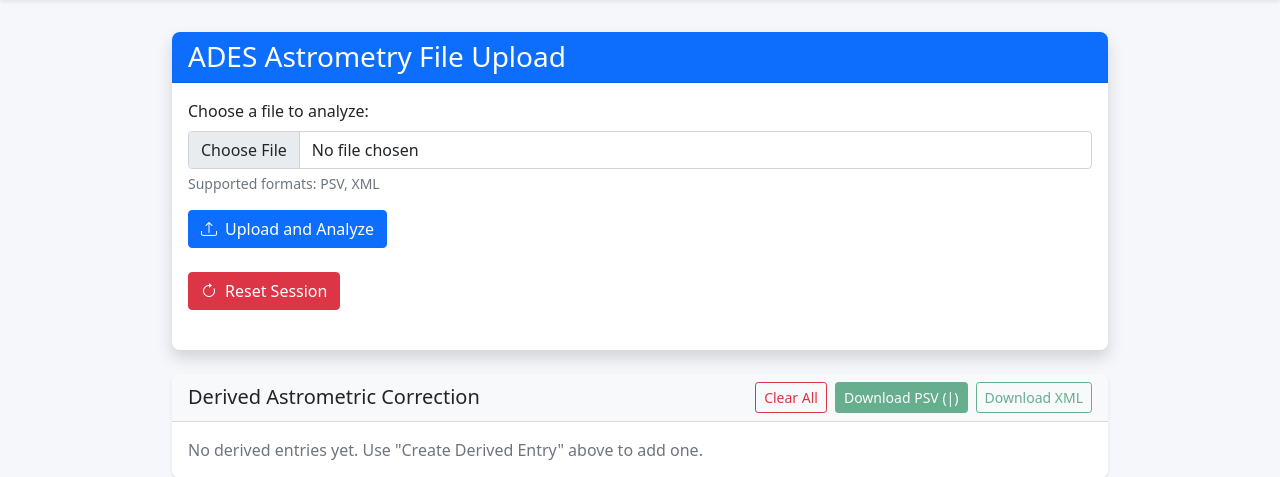
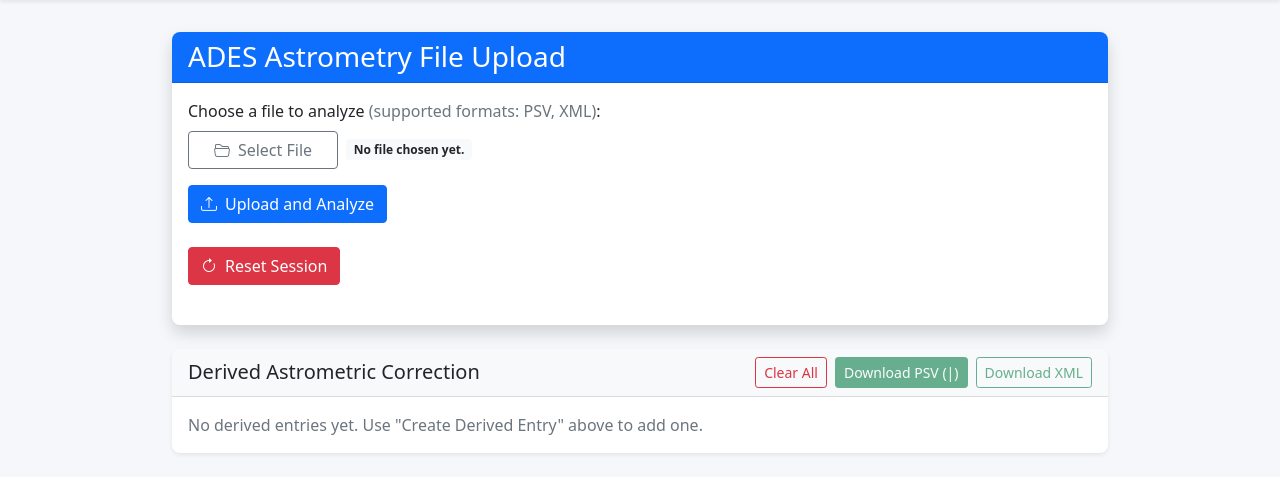
Before and after one commit to bensharkey/Zero-Aperture-Astrometry, a Flask app: page / in a window 1280 px wide. Shown: the part 56-533 px from the top of the page. Run offline with Flask 2, Linux system fonts and the light colour scheme; some libraries are stand-ins or nearby versions.

Commit message:
Improve the file-upload UX

```diff
--- a/src/handlers/index.py
+++ b/src/handlers/index.py
@@ -51,6 +51,7 @@ def index():
                 file.save(filepath)
                 session["last_file_path"] = filepath
                 session["last_filename"] = filename
+                current_filename = filename
                 session.pop("selected_indices", None)
                 session.pop("selected_obstime", None)
 
--- a/src/templates/index.html
+++ b/src/templates/index.html
@@ -11,11 +11,22 @@
     <div class="card-body">
         <form method="post" enctype="multipart/form-data" class="mb-4">
             <div class="mb-3">
-                <label for="file" class="form-label">Choose a file to analyze:</label>
-                <input type="file" class="form-control" name="file" id="file"
-                      accept=".psv,.xml" required>
-                <div class="form-text">
-                    Supported formats: PSV, XML
+                <label for="file" class="form-label">
+                    Choose a file to analyze <span class="text-muted">(supported formats: PSV, XML)</span>:
+                </label>
+                <div class="d-flex flex-wrap align-items-center gap-2 custom-file-picker">
+                    <label for="file" class="btn btn-outline-secondary mb-0">
+                        <i class="bi bi-folder2-open me-2"></i>Select File
+                    </label>
+                    <input type="file" class="visually-hidden" name="file" id="file"
+                          accept=".psv,.xml" required>
+                    <span class="badge bg-light text-dark text-wrap" id="file-status-text">
+                        {% if current_filename %}
+                            File chosen: {{ current_filename }}
+                        {% else %}
+                            No file chosen yet.
+                        {% endif %}
+                    </span>
                 </div>
             </div>
             <button type="submit" class="btn btn-primary">
@@ -255,6 +266,24 @@
 </div>
 {% endif %}
 
+<script>
+    document.addEventListener("DOMContentLoaded", function () {
+        const fileInput = document.getElementById("file");
+        const statusText = document.getElementById("file-status-text");
+        if (!fileInput || !statusText) {
+            return;
+        }
+        const updateStatus = () => {
+            if (fileInput.files && fileInput.files.length > 0) {
+                statusText.textContent = `File chosen: ${fileInput.files[0].name}`;
+            } else {
+                statusText.textContent = "No file chosen yet.";
+            }
+        };
+        fileInput.addEventListener("change", updateStatus);
+    });
+</script>
+
 <style>
     .table {
         font-size: 0.9rem;
@@ -275,6 +304,12 @@
     .card-header {
         border-radius: 0.5rem 0.5rem 0 0 !important;
     }
+    .custom-file-picker label.btn {
+        min-width: 150px;
+    }
+    .custom-file-picker #file-status-text {
+        font-weight: 600;
+    }
 </style>
 
 <!-- Add Bootstrap Icons -->
```
